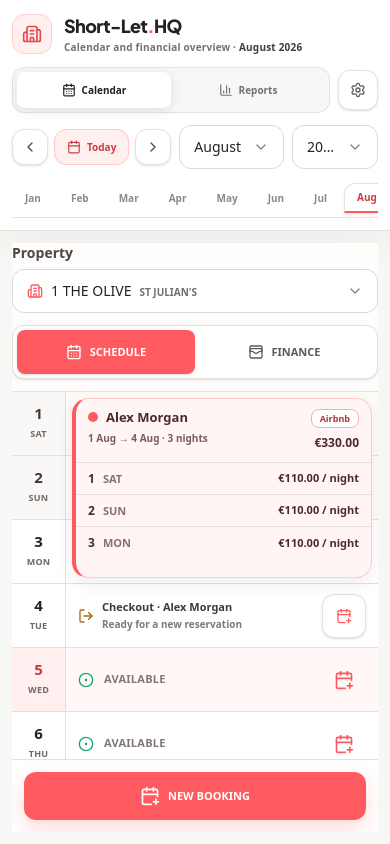
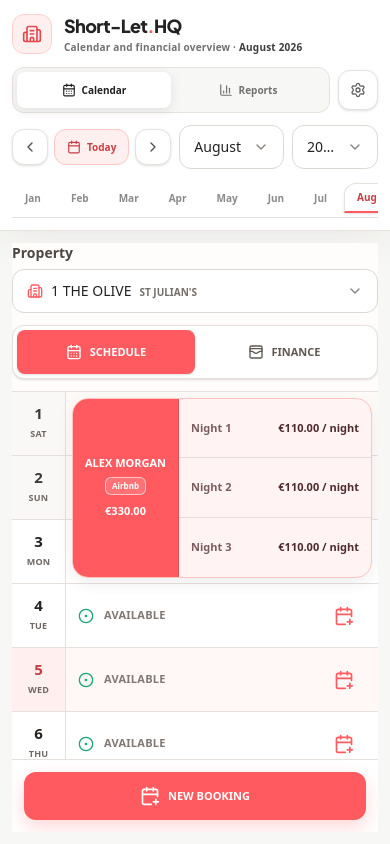
Before and after one commit to omeryigitler/-Property-Management, a React (Vite) app: page / in a window 390 px wide. Built offline with nearby package versions, Linux system fonts and the light colour scheme.

Commit message:
fix: restore simple merged mobile booking rows

```diff
--- a/src/components/calendar/MobileCalendarView.tsx
+++ b/src/components/calendar/MobileCalendarView.tsx
@@ -5,7 +5,6 @@ import {
   CalendarDays,
   CalendarPlus,
   CircleDot,
-  LogOut,
   WalletCards,
 } from 'lucide-react';
 import { useDashboardStore } from '../../store/useDashboardStore';
@@ -32,31 +31,27 @@ type MobileSection = 'schedule' | 'finance';
 const channelMeta = {
   airbnb: {
     label: 'Airbnb',
-    dot: 'bg-[#ff5a5f]',
-    accent: 'border-l-[#ff5a5f]',
-    block: 'border-[#ffc8c5] bg-[#fff5f4] text-[#4e292c]',
-    badge: 'border-[#f2b0ad] bg-white text-[#a93439]',
+    block: 'border-[#ffc4c1] bg-[#fff4f3] text-[#502b2e]',
+    rail: 'border-[#e84f55] bg-[#ff5a5f] text-white',
+    badge: 'border-white/60 bg-white/15 text-white',
   },
   booking_com: {
     label: 'Booking.com',
-    dot: 'bg-[#3478d4]',
-    accent: 'border-l-[#3478d4]',
-    block: 'border-[#bfd6ed] bg-[#f2f7fd] text-[#234f79]',
-    badge: 'border-[#b7d0ea] bg-white text-[#245f9b]',
+    block: 'border-[#bed5ed] bg-[#f1f7fd] text-[#234f79]',
+    rail: 'border-[#2e68b8] bg-[#3478d4] text-white',
+    badge: 'border-white/60 bg-white/15 text-white',
   },
   direct: {
     label: 'Direct',
-    dot: 'bg-[#18a875]',
-    accent: 'border-l-[#18a875]',
-    block: 'border-[#b8dfcf] bg-[#f1f9f5] text-[#245c48]',
-    badge: 'border-[#add9c6] bg-white text-[#1f6b4e]',
+    block: 'border-[#b7dfce] bg-[#f0f9f5] text-[#245b47]',
+    rail: 'border-[#14875e] bg-[#18a875] text-white',
+    badge: 'border-white/60 bg-white/15 text-white',
   },
   vrbo: {
     label: 'VRBO',
-    dot: 'bg-[#8b5bd1]',
-    accent: 'border-l-[#8b5bd1]',
-    block: 'border-[#d4c2e6] bg-[#f7f2fb] text-[#5b4175]',
-    badge: 'border-[#cdb8e0] bg-white text-[#684b8b]',
+    block: 'border-[#d2c0e5] bg-[#f6f1fb] text-[#5b4274]',
+    rail: 'border-[#7047ad] bg-[#8b5bd1] text-white',
+    badge: 'border-white/60 bg-white/15 text-white',
   },
 } as const;
 
@@ -65,14 +60,6 @@ interface MobileBookingSpan {
   booking: Booking;
   startIndex: number;
   visibleDates: string[];
-}
-
-function formatMobileDate(dateStr: string): string {
-  const [year, month, day] = dateStr.split('-').map(Number);
-  return new Date(year, month - 1, day).toLocaleDateString('en-GB', {
-    day: 'numeric',
-    month: 'short',
-  });
 }
 
 export function MobileCalendarView() {
@@ -103,10 +90,6 @@ export function MobileCalendarView() {
   const days = useMemo(
     () => getDaysForMonth(selectedYear, selectedMonth),
     [selectedYear, selectedMonth]
-  );
-  const dayByDate = useMemo(
-    () => new Map(days.map((day) => [day.dateStr, day] as const)),
-    [days]
   );
   const property = activeProperties.find(
     (item) => item.id === selectedPropertyId
@@ -259,8 +242,6 @@ export function MobileCalendarView() {
                 day.dateStr,
                 bookings
               );
-              const checkoutBooking =
-                !state.isOccupied && state.isCheckOut ? state.booking : null;
 
               return (
                 <React.Fragment key={day.dateStr}>
@@ -292,39 +273,7 @@ export function MobileCalendarView() {
                           : 'bg-white'
                     }`}
                   >
-                    {!state.isOccupied &&
-                      (checkoutBooking ? (
-                        <div className="flex h-full items-center justify-between gap-2 px-3">
-                          <button
-                            type="button"
-                            onClick={() =>
-                              openModal('booking_edit', {
-                                bookingId: checkoutBooking.id,
-                              })
-                            }
-                            className="flex min-w-0 flex-1 items-center gap-2 text-left"
-                          >
-                            <LogOut className="h-4 w-4 flex-shrink-0 text-[#a66a17]" />
-                            <div className="min-w-0">
-                              <span className="block truncate text-[11px] font-extrabold text-[#3f3a37]">
-                                Checkout ·{' '}
-                                {getGuestDisplayName(checkoutBooking.guestName)}
-                              </span>
-                              <span className="mt-0.5 block text-[10px] font-semibold text-[#817873]">
-                                Ready for a new reservation
-                              </span>
-                            </div>
-                          </button>
-                          <button
-                            type="button"
-                            onClick={() => openNewBooking(day.dateStr)}
-                            className="flex h-11 min-w-11 flex-shrink-0 items-center justify-center rounded-xl border border-[#e7dfdb] bg-white px-3 text-[10px] font-extrabold uppercase text-[#5f5955] shadow-sm"
-                            aria-label="Create a reservation on checkout day"
-                          >
-                            <CalendarPlus className="h-4 w-4 text-[#ff5a5f]" />
-                          </button>
-                        </div>
-                      ) : (
+                    {!state.isOccupied && (
                       <button
                         type="button"
                         onClick={() => openNewBooking(day.dateStr)}
@@ -340,7 +289,7 @@ export function MobileCalendarView() {
                           <CalendarPlus className="h-5 w-5" />
                         </span>
                       </button>
-                      ))}
+                    )}
                   </div>
                 </React.Fragment>
               );
@@ -351,16 +300,13 @@ export function MobileCalendarView() {
               const channel = channelMeta[booking.channel];
               const occupiedBookingNights = getBookingOccupiedNights(booking);
               const guestName = getGuestDisplayName(booking.guestName);
-              const totalNights = occupiedBookingNights.length;
               const totalCents = occupiedBookingNights.reduce(
                 (sum, night) => sum + night.allocatedRevenueCents,
                 0
               );
-              const continuesOutsideMonth =
-                span.visibleDates.length < totalNights;
               const provisionalStripeClass =
                 booking.status === 'provisional' && showProvisionalBlock
-                  ? 'bg-[linear-gradient(135deg,rgba(76,57,52,0.055)_25%,transparent_25%,transparent_50%,rgba(76,57,52,0.055)_50%,rgba(76,57,52,0.055)_75%,transparent_75%,transparent)] bg-[length:16px_16px]'
+                  ? 'bg-[linear-gradient(135deg,rgba(76,57,52,0.065)_25%,transparent_25%,transparent_50%,rgba(76,57,52,0.065)_50%,rgba(76,57,52,0.065)_75%,transparent_75%,transparent)] bg-[length:16px_16px]'
                   : '';
 
               const revenueForNight = (dateStr: string) =>
@@ -378,61 +324,42 @@ export function MobileCalendarView() {
                     gridColumn: 2,
                     gridRow: `${span.startIndex + 1} / span ${span.visibleDates.length}`,
                   }}
-                  className={`z-10 m-1.5 min-h-0 overflow-hidden rounded-2xl border border-l-4 text-left shadow-[0_6px_18px_rgba(52,42,37,0.08)] transition-transform active:scale-[0.99] ${channel.block} ${channel.accent} ${provisionalStripeClass}`}
+                  className={`z-10 m-1.5 min-h-0 overflow-hidden rounded-2xl border text-left shadow-[0_5px_16px_rgba(52,42,37,0.08)] transition-transform active:scale-[0.99] ${channel.block} ${provisionalStripeClass}`}
                 >
-                  <div className="flex h-full min-h-0 flex-col">
-                    <div className="flex min-h-0 items-start justify-between gap-3 border-b border-black/10 px-3 py-2.5">
-                      <div className="min-w-0 flex-1">
-                        <div className="flex min-w-0 items-center gap-2">
-                          <span
-                            className={`h-2.5 w-2.5 flex-shrink-0 rounded-full ${channel.dot}`}
-                          />
-                          <span className="min-w-0 flex-1 truncate text-[13px] font-extrabold normal-case leading-tight">
+                  <div className="grid h-full min-h-0 grid-cols-[106px_minmax(0,1fr)]">
+                    <div
+                      className={`flex min-h-0 flex-col items-center justify-center overflow-hidden border-r px-2.5 py-2 text-center ${channel.rail}`}
+                    >
+                      <span className="max-w-full break-words text-[11px] font-extrabold uppercase leading-[1.2]">
                         {guestName}
                       </span>
-                        </div>
-                        <span className="mt-1.5 block truncate text-[10px] font-semibold opacity-75">
-                          {formatMobileDate(booking.checkInDate)} →{' '}
-                          {formatMobileDate(booking.checkOutDate)} · {totalNights}{' '}
-                          {totalNights === 1 ? 'night' : 'nights'}
-                          {continuesOutsideMonth ? ' · Continues' : ''}
-                        </span>
-                      </div>
-
-                      <div className="flex flex-shrink-0 flex-col items-end gap-1.5">
                       <span
-                          className={`rounded-lg border px-2 py-1 text-[9px] font-extrabold leading-none ${channel.badge}`}
+                        className={`mt-2 rounded-md border px-1.5 py-1 text-[8px] font-extrabold leading-none ${channel.badge}`}
                       >
                         {channel.label}
                       </span>
-                        <strong className="text-[12px] font-extrabold tabular-nums">
+                      <strong className="mt-2 text-[11px] font-extrabold tabular-nums">
                         {formatCents(totalCents)}
                       </strong>
                     </div>
-                    </div>
 
-                    <div className="min-h-0 flex-1 divide-y divide-black/10">
-                      {span.visibleDates.map((dateStr) => {
-                        const day = dayByDate.get(dateStr);
-                        return (
+                    <div className="min-h-0 divide-y divide-black/10">
+                      {span.visibleDates.map((dateStr, nightIndex) => (
                         <div
                           key={dateStr}
-                            className="flex min-h-[32px] flex-1 items-center justify-between gap-3 px-3"
+                          className="flex min-h-0 h-full items-center justify-between gap-3 px-3"
+                          style={{
+                            height: `${100 / span.visibleDates.length}%`,
+                          }}
                         >
-                            <span className="flex min-w-0 items-baseline gap-2 text-[11px] font-bold">
-                              <strong className="text-[12px] font-extrabold tabular-nums">
-                                {day?.dayNumber ?? Number(dateStr.slice(-2))}
-                              </strong>
-                              <span className="uppercase opacity-65">
-                                {day?.weekday}
+                          <span className="text-[11px] font-bold opacity-75">
+                            Night {nightIndex + 1}
                           </span>
-                            </span>
-                            <span className="flex-shrink-0 text-[11px] font-extrabold tabular-nums">
+                          <span className="text-[11px] font-extrabold tabular-nums">
                             {formatCents(revenueForNight(dateStr))} / night
                           </span>
                         </div>
-                        );
-                      })}
+                      ))}
                     </div>
                   </div>
                 </button>
```
Lines whose indentation alone changed are shown as unchanged.
